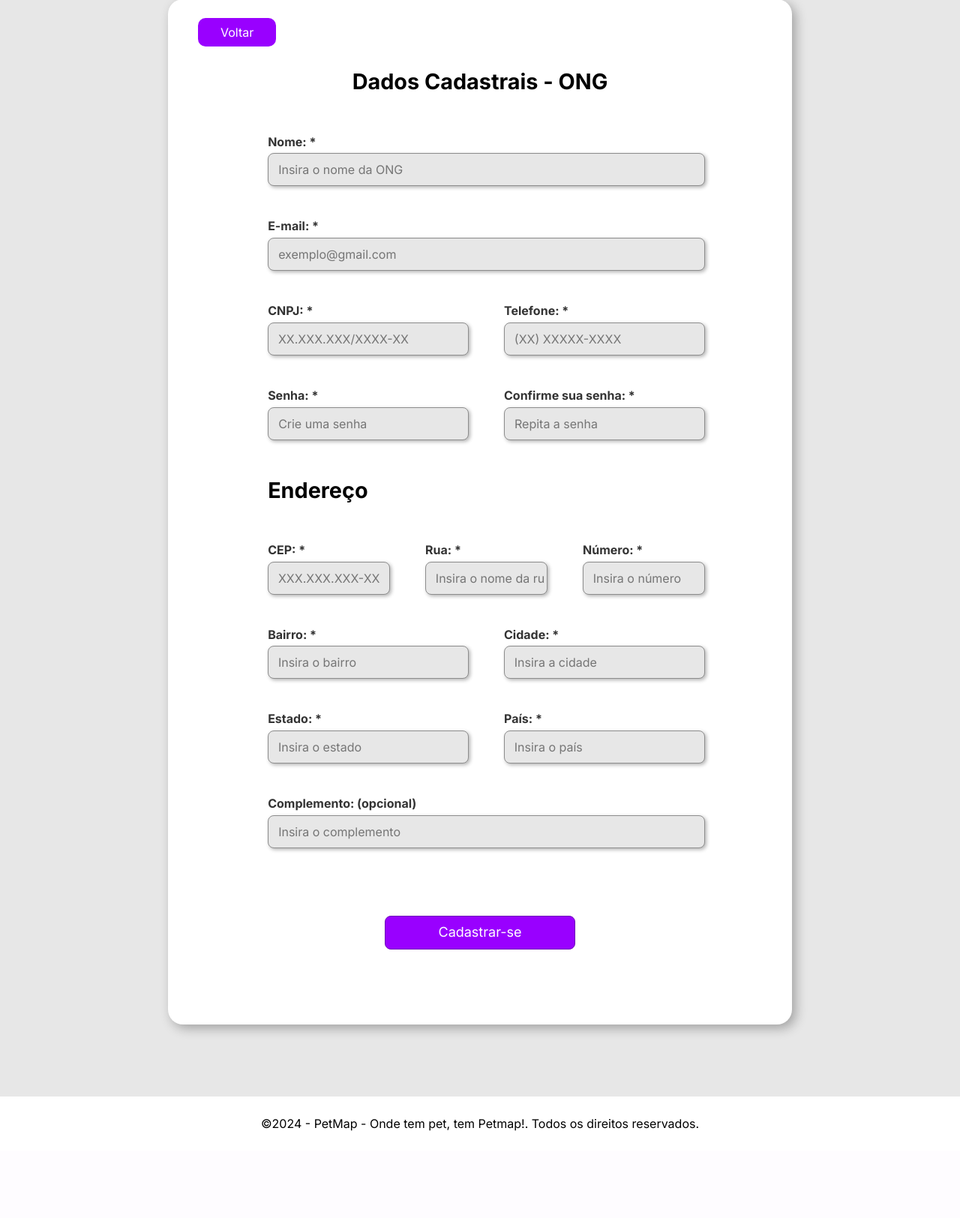
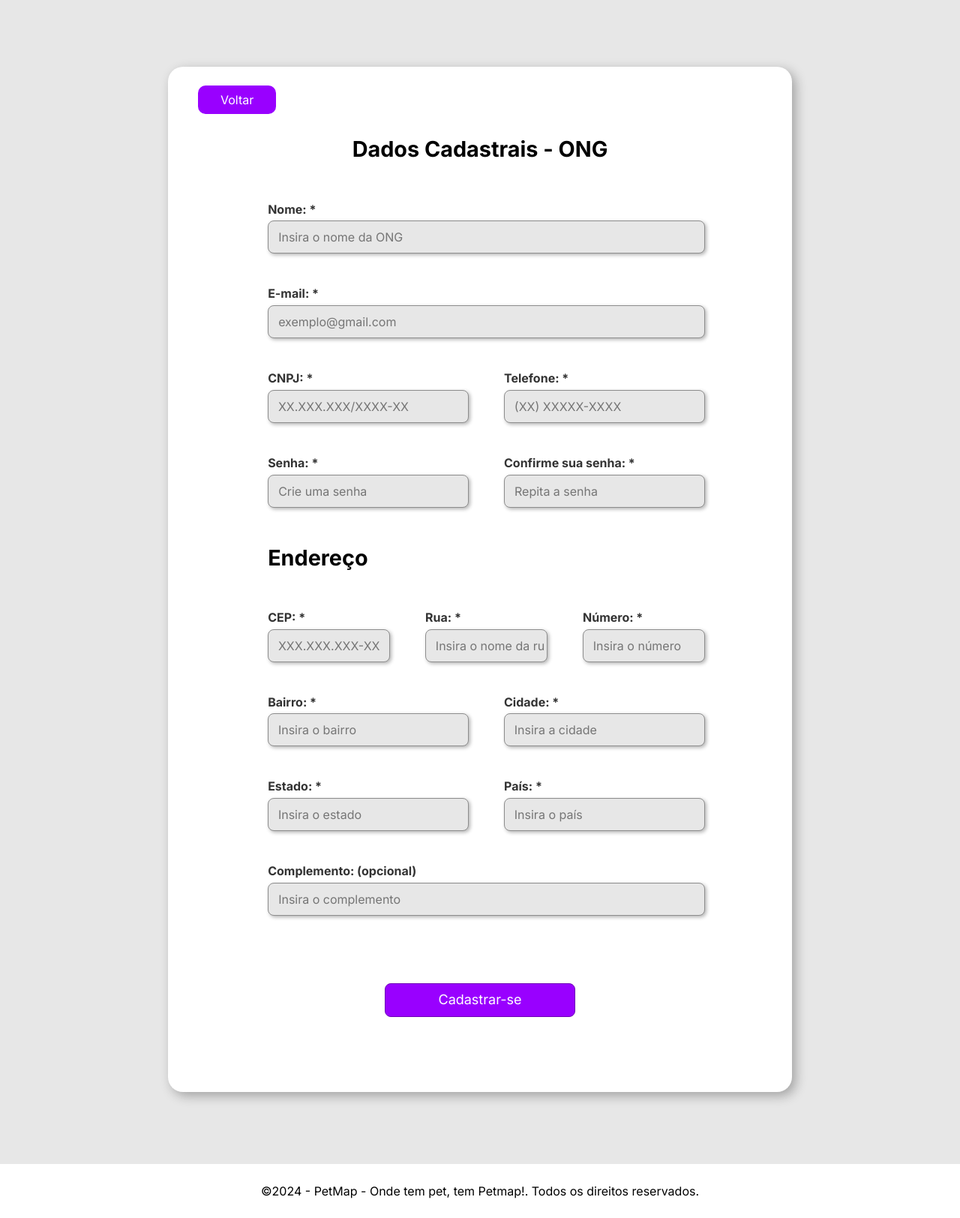
Before and after one commit to arthurpansera/PetMap, a PHP site: page /src/assets/pages/register-ong.html in a window 1280 px wide. Shown: the part 75-1699 px from the top of the page at 75% size. Before the commit the page ends 1583 px from the top, so only its background shows below. Run offline with PHP 8.4, Linux system fonts and the light colour scheme; some libraries are stand-ins or nearby versions.

Commit message:
PetMap
Projeto de Experiência Criativa

```diff
--- a/src/styles/pages/register-ong/partials/container-register-ong.css
+++ b/src/styles/pages/register-ong/partials/container-register-ong.css
@@ -4,6 +4,7 @@
     align-items: center;
     justify-content: center;
     margin: 50px 0;
+    padding-top: 90px;
 }
 
 .box-container {
```
